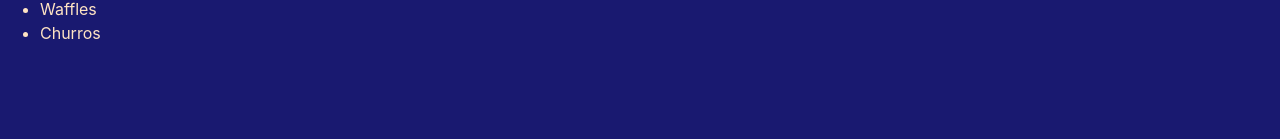
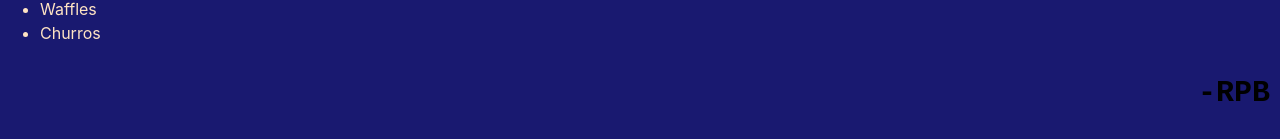
Before and after one commit to ryanpburnett/react-counter, a React (Create React App) app: page / in a window 1280 px wide. Shown: the part 361-500 px from the top of the page. Built offline with nearby package versions, Linux system fonts and the light colour scheme.

Commit message:
footer added

```diff
--- a/src/components/Counters/Counters.jsx
+++ b/src/components/Counters/Counters.jsx
@@ -1,5 +1,6 @@
 import React, { Component } from 'react';
 import Counter from '../Counter/Counter';
+import './Counters.css'
 
 class Counters extends Component {
     state = {
--- /dev/null
+++ b/src/components/Footer/Footer.css
@@ -0,0 +1,11 @@
+.space {
+    margin: 10px;
+}
+
+#sig {
+    float: right;
+    font-family: 'Courier New', Courier, monospace;
+    color: black;
+    font-size: 30px;
+    font-weight: bold;
+}
--- /dev/null
+++ b/src/components/Footer/Footer.jsx
@@ -0,0 +1,18 @@
+import React, { Component } from 'react';
+import './Footer.css';
+
+class Footer extends Component {
+    state = {
+
+    }
+
+    render() {
+        return (
+            <div>
+                <p id="sig" className='space'>-RPB</p>
+            </div>
+        );
+    }
+}
+
+export default Footer;
--- a/src/index.js
+++ b/src/index.js
@@ -4,15 +4,18 @@ import './index.css';
 import App from './App';
 import reportWebVitals from './reportWebVitals';
 import "bootstrap/dist/css/bootstrap.css";
+
+import Header from './components/Header/Header';
 import Counters from './components/Counters/Counters';
-import Header from './components/Header/Header';
 import List from './components/List/List';
+import Footer from './components/Footer/Footer';
 
 ReactDOM.render(
   <React.StrictMode>
     <Header />
     <Counters />
     <List />
+    <Footer />
   </React.StrictMode>,
   document.getElementById('root')
 );
```
